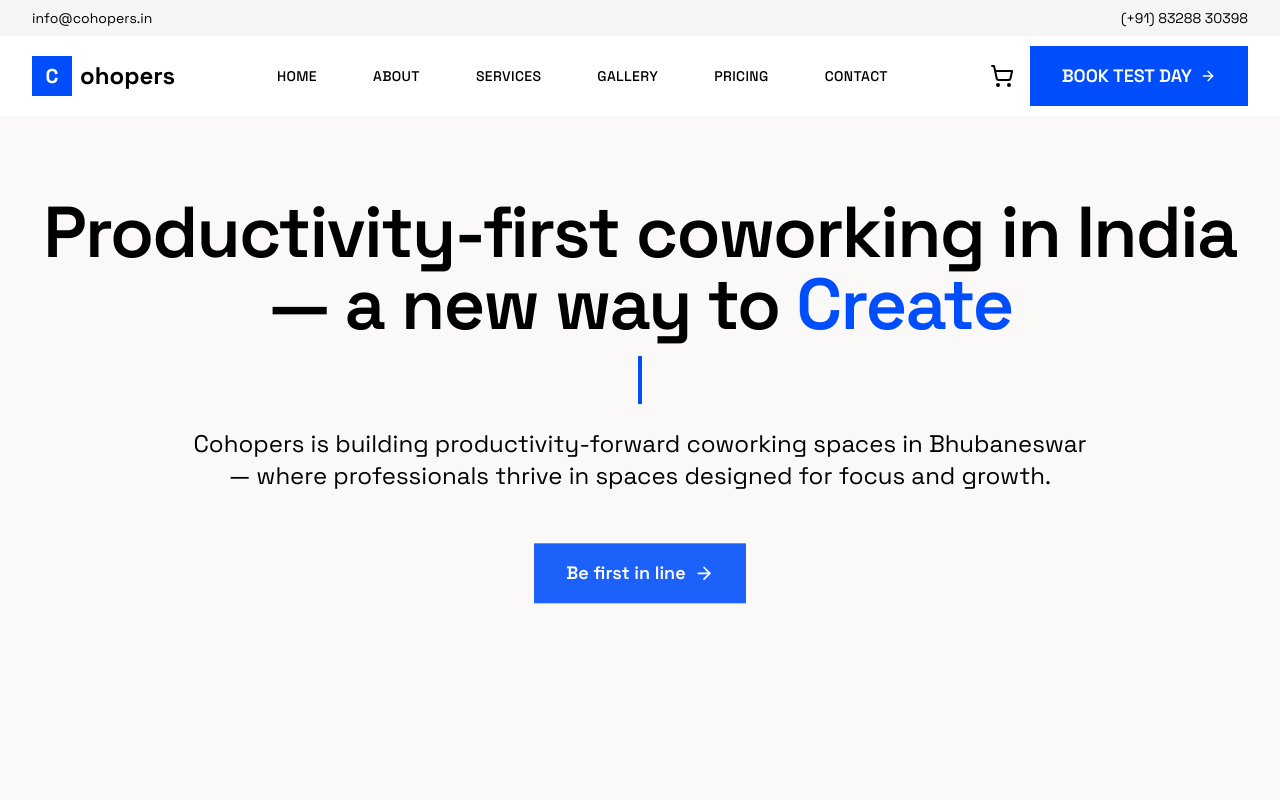
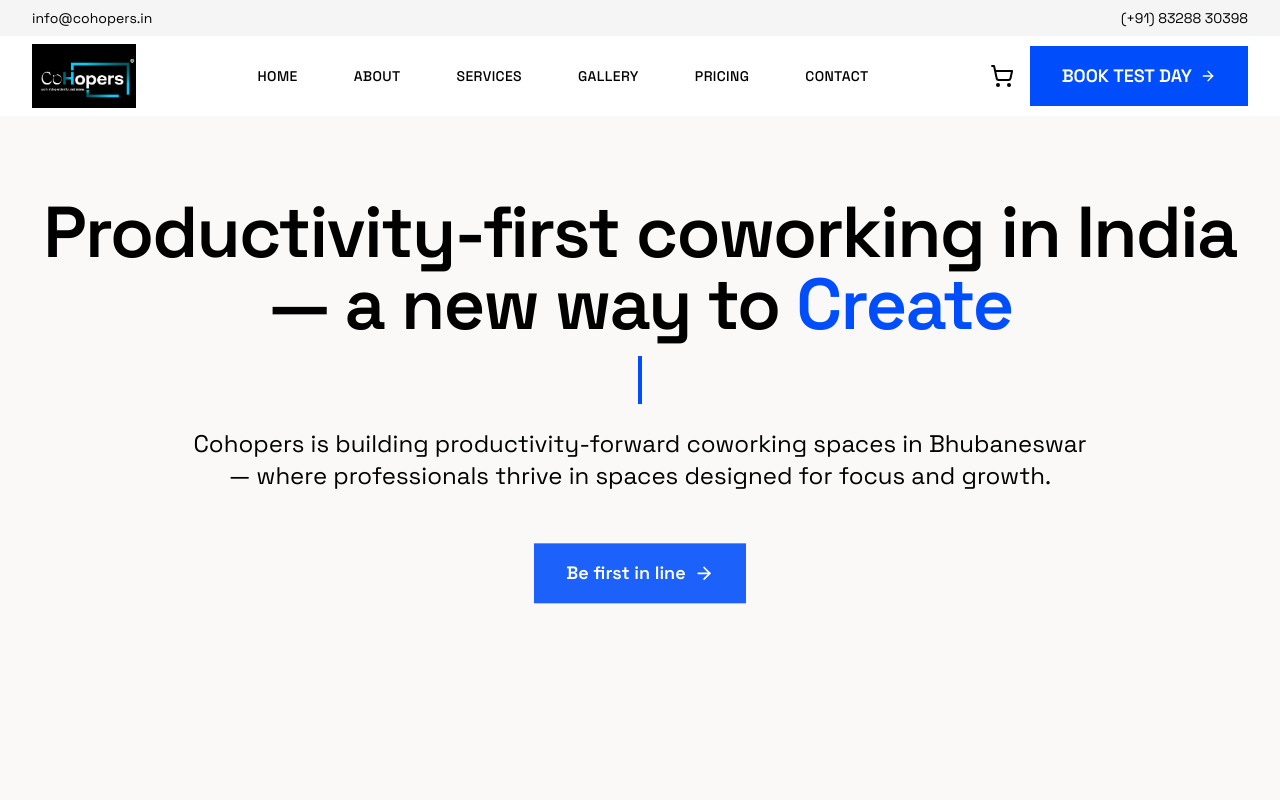
Before and after one commit to shrixtacy/Cohopers-next, a Next.js app: page / in a window 1280 px wide. Shown: the top 800 px of the page. Built offline with nearby package versions, Linux system fonts and the light colour scheme.

Commit message:
Logo bhul gaya tha

```diff
--- a/components/navigation/Navbar.tsx
+++ b/components/navigation/Navbar.tsx
@@ -4,6 +4,7 @@ import { useState, useEffect } from 'react';
 import { motion, AnimatePresence } from 'framer-motion';
 import { Menu, X, ShoppingCart, ArrowRight } from 'lucide-react';
 import { navItems, contactInfo } from '@/lib/constants';
+import Image from 'next/image';
 
 export default function Navbar() {
   const [isOpen, setIsOpen] = useState(false);
@@ -69,11 +70,14 @@ export default function Navbar() {
               animate={{ opacity: 1 }}
               className="flex-shrink-0"
             >
-            <div className="flex items-center gap-2">
-              <div className="w-10 h-10 theme-bg-accent-primary flex items-center justify-center">
-                <span className="text-white font-bold text-xl">C</span>
-              </div>
-              <span className="theme-text-primary font-bold text-2xl">ohopers</span>
+            <div className="flex items-center w-full">
+              <Image
+                src="/images/images/Cohopers_logo.png"
+                alt="Cohopers Logo"
+                width={600}
+                height={80}
+                className="h-16 w-full object-contain"
+              />
             </div>
             </motion.div>
 
--- a/components/sections/FooterSection.tsx
+++ b/components/sections/FooterSection.tsx
@@ -5,6 +5,7 @@ import { ArrowRight, Facebook, Twitter, Instagram, Linkedin, Phone } from 'lucid
 import { ThemeSwitch } from '@/components/ui/theme-switch';
 import { useTheme } from '@/components/providers/ThemeProvider';
 import { contactInfo } from '@/lib/constants';
+import Image from 'next/image';
 
 export default function FooterSection() {
   const { isSystemTheme } = useTheme();
@@ -23,11 +24,14 @@ export default function FooterSection() {
             a way to live. a way to be.
           </h2>
 
-          <div className="flex items-center justify-center gap-4 mb-8">
-            <div className="w-12 h-12 theme-bg-primary flex items-center justify-center">
-              <span className="theme-accent-primary font-bold text-2xl">C</span>
-            </div>
-            <span className="theme-text-primary font-semibold text-2xl">ohopers</span>
+          <div className="flex items-center justify-center mb-8 w-full">
+            <Image
+              src="/images/images/Cohopers_logo.png"
+              alt="Cohopers Logo"
+              width={500}
+              height={100}
+              className="h-20 w-full max-w-2xl object-contain"
+            />
           </div>
         </motion.div>
 
```
